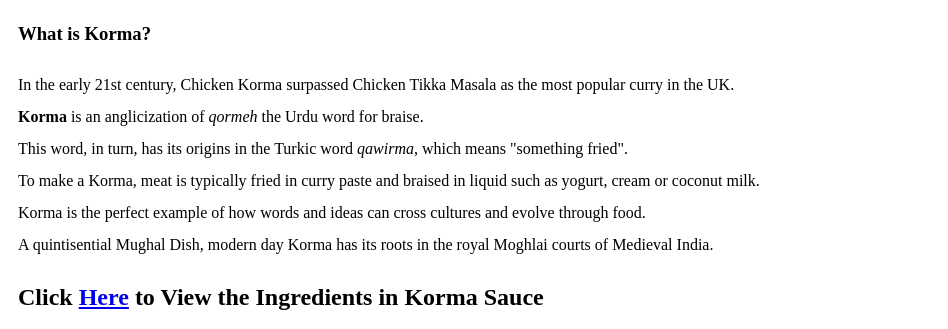
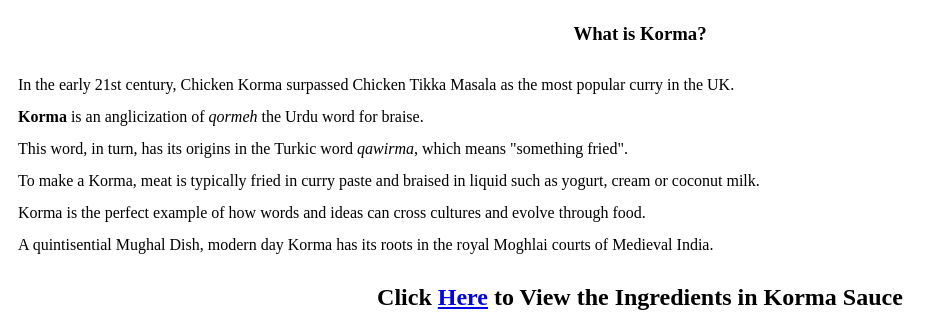
Before and after one commit to SonnyCarson86/Korma, a plain HTML site: page index.html in a window 1280 px wide. Shown: the part 75-404 px from the top of the page, without its empty margins (0-948 px from the left). Drawn offline with Linux system fonts and the light colour scheme.

Commit message:
Update styles.css

```diff
--- a/styles.css
+++ b/styles.css
@@ -7,6 +7,6 @@ footer {
   text-align: center;
 }
 
-h1 {
+h1,h2,h3 {
   text-align: center;
 }
```
